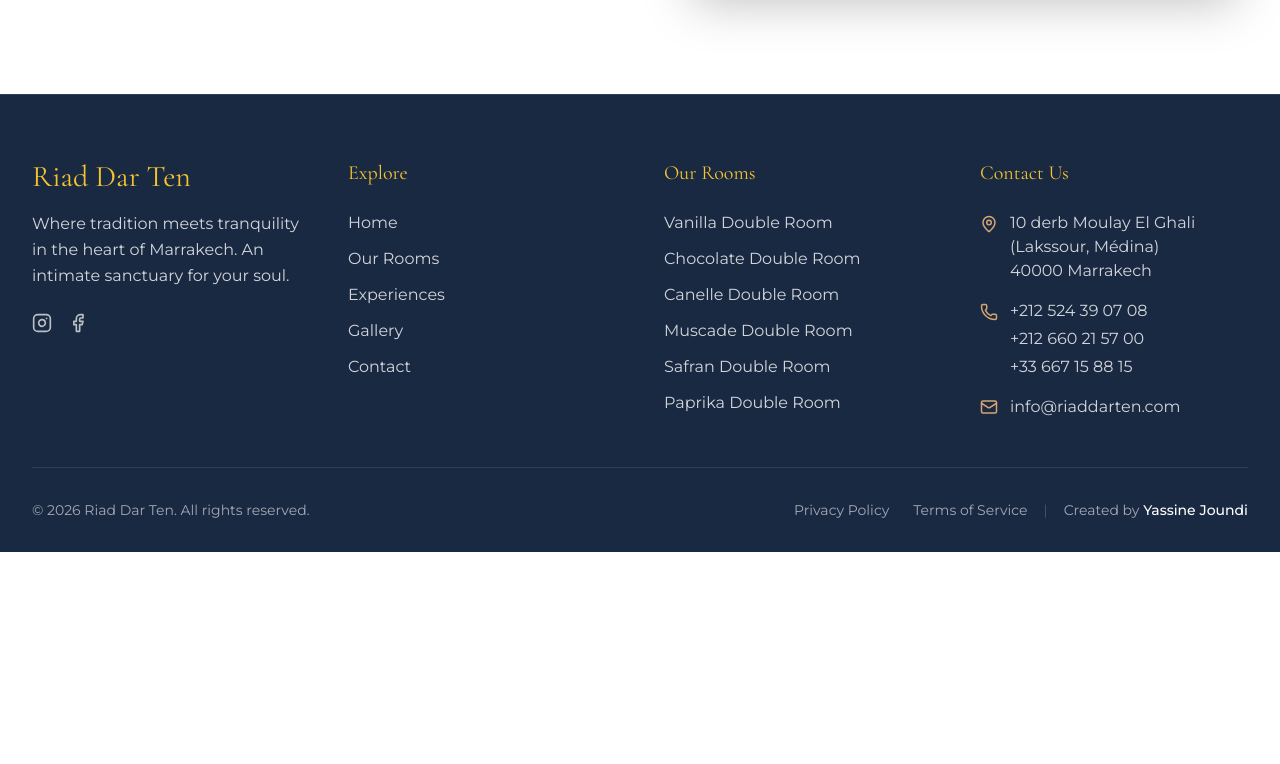
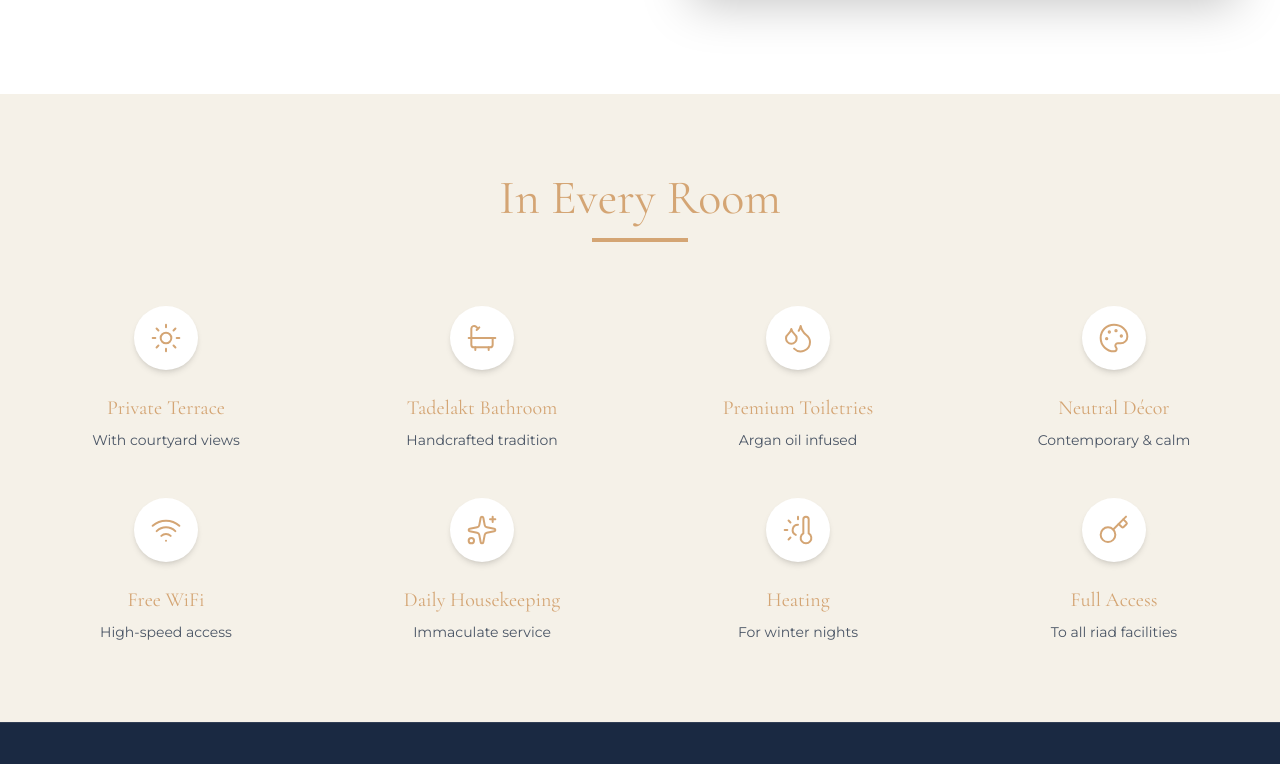
Before and after one commit to yassinejoundi/riad-dar-ten, a Next.js app: page /rooms in a window 1280 px wide. Shown: the part 5156-5920 px from the top of the page. Before the commit the page ends 5708 px from the top, so only its background shows below. Built offline with nearby package versions, Linux system fonts and the light colour scheme; a web font is replaced by a local one.

Commit message:
rooms page what's included section done

```diff
--- a/app/rooms/page.tsx
+++ b/app/rooms/page.tsx
@@ -2,6 +2,7 @@ import { Metadata } from "next"
 import { RoomsHero } from "@/components/rooms/RoomsHero"
 import { RoomsOverview } from "@/components/rooms/RoomsOverview"
 import { RoomListings } from "@/components/rooms/RoomListings"
+import { WhatsIncluded } from "@/components/rooms/WhatsIncluded"
 
 export const metadata: Metadata = {
   title: "Rooms & Suites | Riad Dar Ten",
@@ -15,6 +16,7 @@ export default function RoomsPage() {
       <RoomsHero />
       <RoomsOverview />
       <RoomListings />
+      <WhatsIncluded />
     </main>
   )
 }
--- /dev/null
+++ b/components/rooms/WhatsIncluded.tsx
@@ -0,0 +1,89 @@
+"use client"
+
+import {
+  Sun,
+  Bath,
+  Droplets,
+  Palette,
+  Wifi,
+  Sparkles,
+  ThermometerSun,
+  Key,
+} from "lucide-react"
+
+export function WhatsIncluded() {
+  const features = [
+    {
+      icon: Sun,
+      label: "Private Terrace",
+      description: "With courtyard views",
+    },
+    {
+      icon: Bath,
+      label: "Tadelakt Bathroom",
+      description: "Handcrafted tradition",
+    },
+    {
+      icon: Droplets,
+      label: "Premium Toiletries",
+      description: "Argan oil infused",
+    },
+    {
+      icon: Palette,
+      label: "Neutral Décor",
+      description: "Contemporary & calm",
+    },
+    {
+      icon: Wifi,
+      label: "Free WiFi",
+      description: "High-speed access",
+    },
+    {
+      icon: Sparkles,
+      label: "Daily Housekeeping",
+      description: "Immaculate service",
+    },
+    {
+      icon: ThermometerSun,
+      label: "Heating",
+      description: "For winter nights",
+    },
+    {
+      icon: Key,
+      label: "Full Access",
+      description: "To all riad facilities",
+    },
+  ]
+
+  return (
+    <section className="py-20 bg-cream">
+      <div className="container mx-auto px-4 md:px-8">
+        <div className="text-center mb-16">
+          <h2 className="font-serif text-3xl md:text-4xl lg:text-5xl text-primary mb-4">
+            In Every Room
+          </h2>
+          <div className="w-24 h-1 bg-terracotta mx-auto" />
+        </div>
+
+        <div className="grid grid-cols-2 md:grid-cols-4 gap-8 lg:gap-12">
+          {features.map((feature, index) => (
+            <div
+              key={index}
+              className="flex flex-col items-center text-center group"
+            >
+              <div className="w-16 h-16 rounded-full bg-white flex items-center justify-center text-terracotta shadow-md mb-6 transition-transform duration-300 group-hover:scale-110 group-hover:bg-terracotta group-hover:text-white">
+                <feature.icon size={32} strokeWidth={1.5} />
+              </div>
+              <h3 className="font-serif text-xl text-primary mb-2">
+                {feature.label}
+              </h3>
+              <p className="font-sans text-sm text-gray-600">
+                {feature.description}
+              </p>
+            </div>
+          ))}
+        </div>
+      </div>
+    </section>
+  )
+}
```
